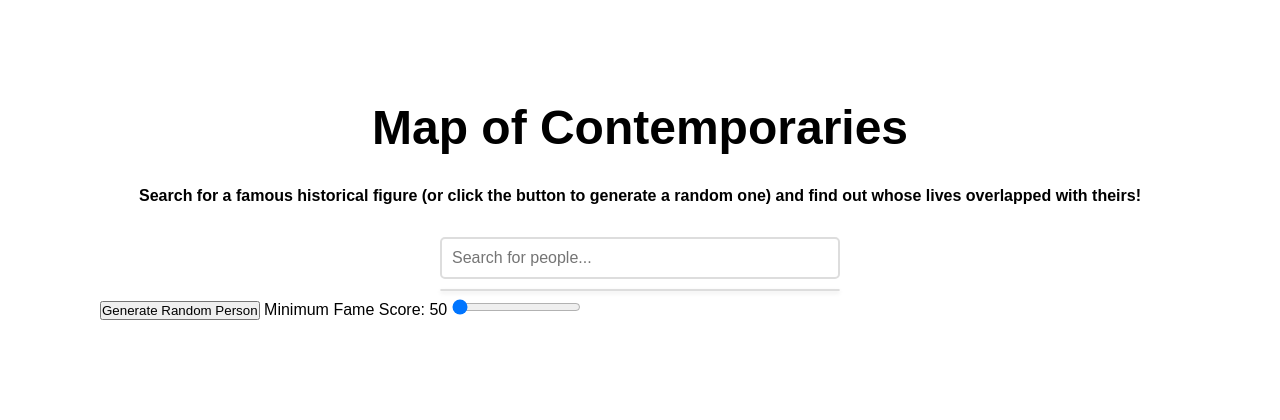
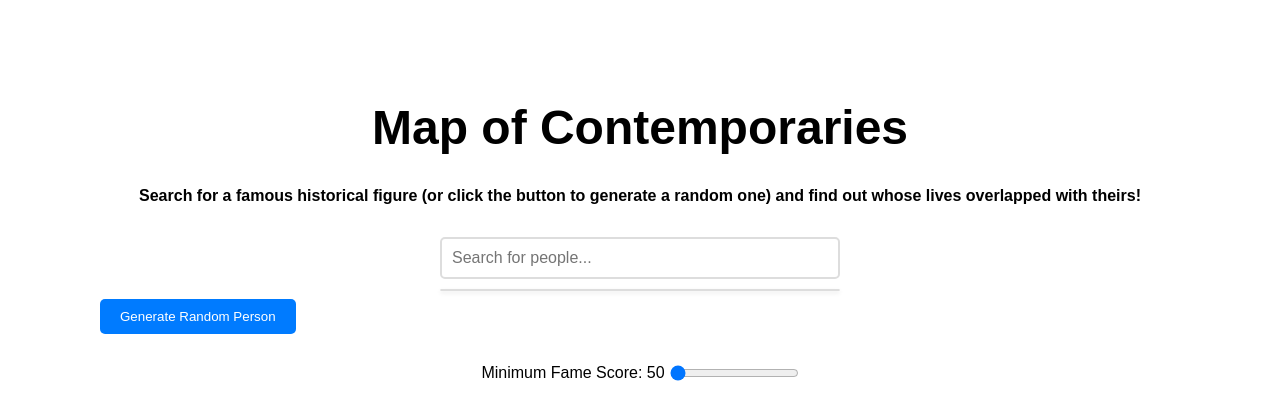
Before and after one commit to Jonathan-Heaney/moc-railway, a Django app: page / in a window 1280 px wide. Shown: the top 420 px of the page. Run offline with Django 5.2, Linux system fonts and the light colour scheme.

Commit message:
Format hpi-filter

```diff
--- a/contemporaries/templates/contemporaries/includes/overlap-detail.html
+++ b/contemporaries/templates/contemporaries/includes/overlap-detail.html
@@ -3,5 +3,5 @@
 <form action="{% url 'find-contemporaries' %}" method="post">
     {% csrf_token %}
     <input type="hidden" name="person_id" value="{{ person.id }}">
-    <button type="submit">Find Contemporaries</button>
+    <button type="submit" class="generate-btn">Find Contemporaries</button>
 </form>
--- a/contemporaries/templates/contemporaries/index.html
+++ b/contemporaries/templates/contemporaries/index.html
@@ -27,10 +27,12 @@ Map of Contemporaries
 
         <form action="{% url 'set-generation-flag' %}" method="post">
             {% csrf_token %}
-            <button type="submit">Generate Random Person</button>
-            <label for="hpiRange">Minimum Fame Score: <span id="hpiValue">{{hpi_threshold}}</span></label>
-            <input type="range" name="hpi" id="hpiRange" min="50" max="90" value="{{hpi_threshold}}"
-            oninput="updateHpiValue(this.value)">
+            <button type="submit" class="generate-btn">Generate Random Person</button>
+            <div class="hpi-filter-container">
+                <label for="hpiRange">Minimum Fame Score: <span id="hpiValue">{{hpi_threshold}}</span></label>
+                <input type="range" name="hpi" id="hpiRange" min="50" max="90" value="{{hpi_threshold}}"
+                oninput="updateHpiValue(this.value)">
+            </div>
         </form>
 
         {% include "contemporaries/top_overlaps.html" %}
--- a/static/style.css
+++ b/static/style.css
@@ -71,6 +71,29 @@ body {
   color: #666; /* Dark grey for the "No results" message */
 }
 
+.generate-btn {
+  padding: 10px 20px;
+  border: none;
+  background-color: #007bff;
+  color: white;
+  border-radius: 5px;
+  cursor: pointer;
+}
+
+.generate-btn:hover {
+  background-color: #0056b3;
+}
+
+.hpi-filter-container {
+  display: flex;
+  justify-content: center;
+  margin: 30px;
+}
+
+#hpiValue {
+  margin-right: 5px;
+}
+
 @media (min-width: 768px) {
   .title {
     font-size: 3rem;
```
